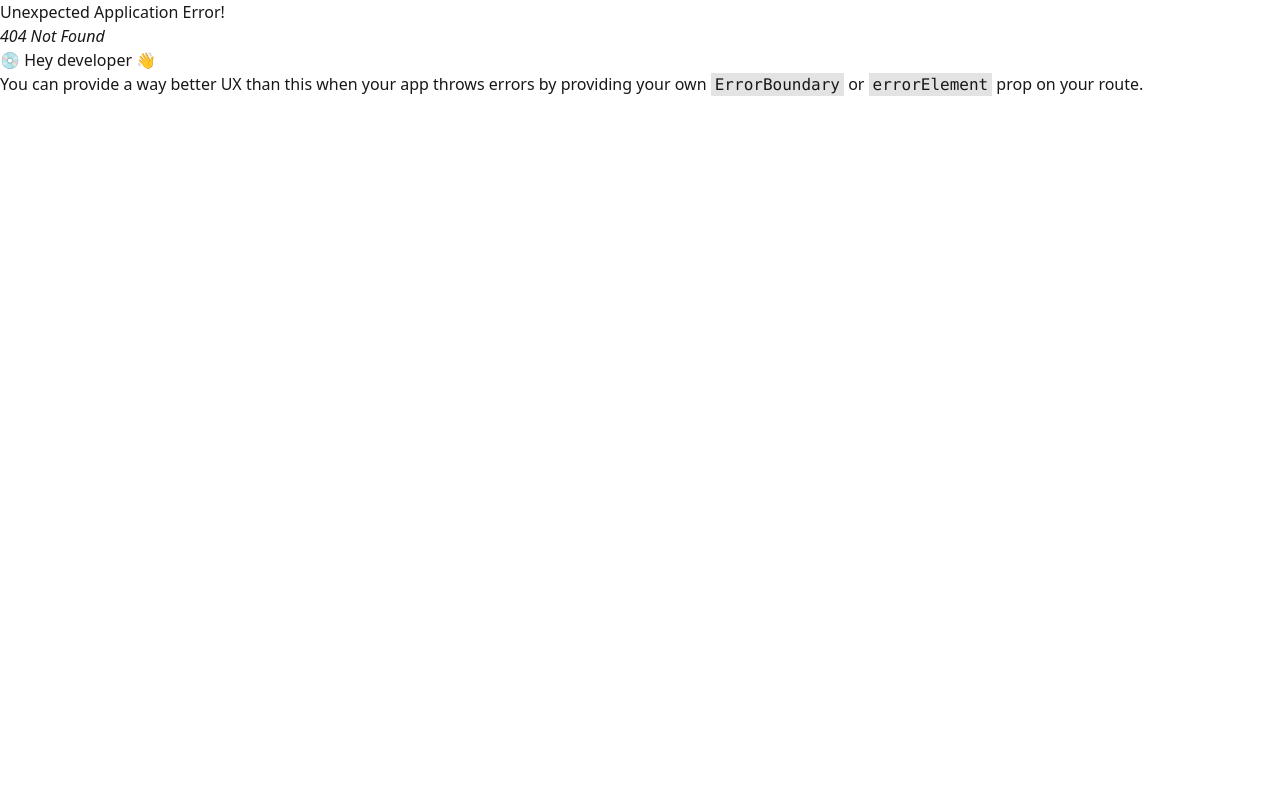
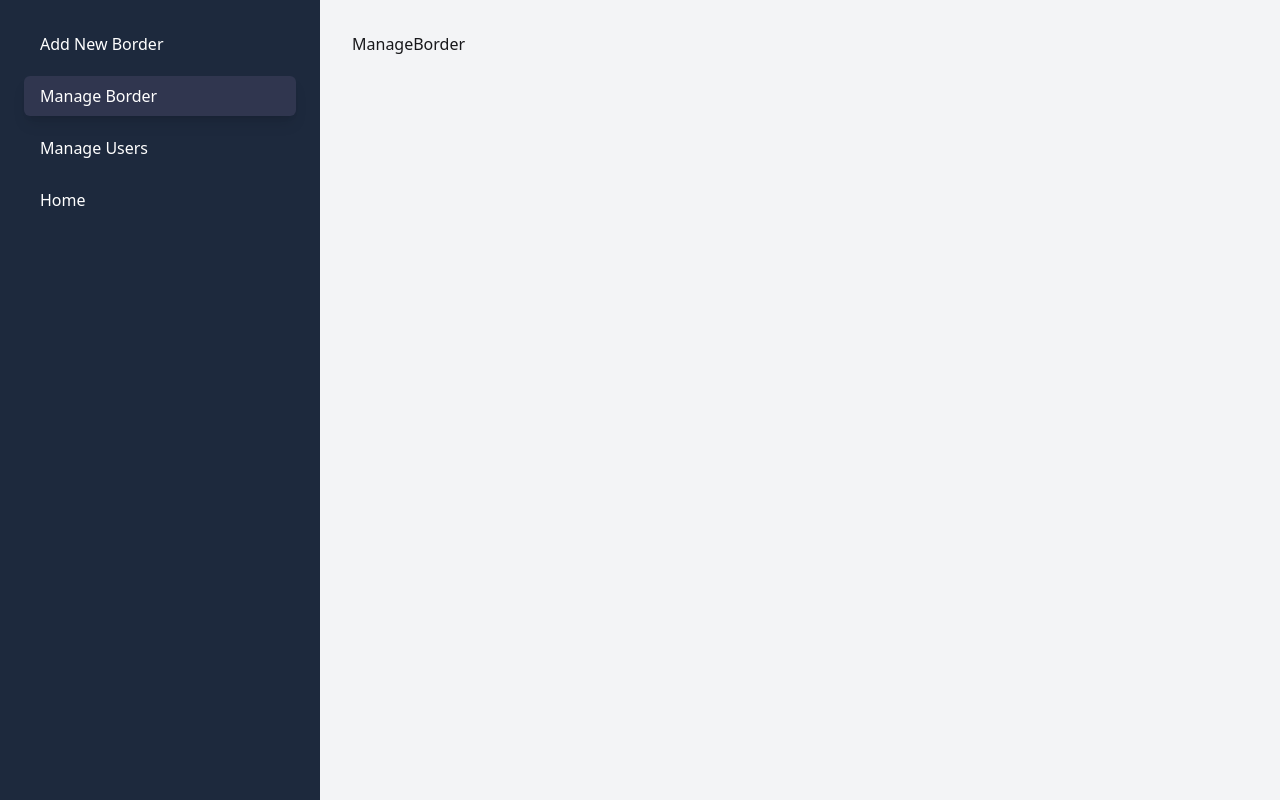
Before and after one commit to Nadimmo/Meal-Manager-ClientSide, a React (Vite) app: page /dashboard/manageBorder in a window 1280 px wide. Before the commit this address had no page. Built offline with nearby package versions, Linux system fonts and the light colour scheme.

Commit message:
create dashboard for admin

```diff
--- /dev/null
+++ b/src/Route/Dashboard.jsx
@@ -0,0 +1,75 @@
+import { NavLink, Outlet } from "react-router-dom";
+import { FaBars } from "react-icons/fa";
+import { useState } from "react";
+
+const Dashboard = () => {
+  const [isOpen, setIsOpen] = useState(false);
+  // console.log(isAdmin)
+  return (
+    <div className="min-h-screen ">
+      <button
+        className="md:hidden p-3 bg-slate-800 text-white   hover:bg-gray-700 transition duration-300"
+        onClick={() => setIsOpen(!isOpen)}
+      >
+        <FaBars size={24} />
+      </button>
+      <div className="flex min-h-screen">
+        <div
+          className={`bg-slate-800 text-white  lg:w-1/4 p-6
+      ${isOpen ? "block" : "hidden"} md:block`}
+        >
+          <div>
+            <ul className="space-y-3">
+              <NavLink
+                to="/dashboard/addBorder"
+                className={({ isActive }) =>
+                  isActive
+                    ? "block px-4 py-2 bg-[#30364F] rounded-md shadow-lg"
+                    : "block px-4 py-2 hover:bg-[#30364F] rounded-md transition duration-200"
+                }
+              >
+                Add New Border
+              </NavLink>
+              <NavLink
+                to="/dashboard/manageBorder"
+                className={({ isActive }) =>
+                  isActive
+                    ? "block px-4 py-2 bg-[#30364F] rounded-md shadow-lg"
+                    : "block px-4 py-2 hover:bg-[#30364F] rounded-md transition duration-200"
+                }
+              >
+                Manage Border
+              </NavLink>
+              <NavLink
+                to="/dashboard/manageUsers"
+                className={({ isActive }) =>
+                  isActive
+                    ? "block px-4 py-2 bg-[#30364F] rounded-md shadow-lg"
+                    : "block px-4 py-2 hover:bg-[#30364F] rounded-md transition duration-200"
+                }
+              >
+                Manage Users
+              </NavLink>
+              <NavLink
+                to="/"
+                className={({ isActive }) =>
+                  isActive
+                    ? "block px-4 py-2 bg-[#30364F] rounded-md shadow-lg"
+                    : "block px-4 py-2 hover:bg-[#30364F] rounded-md transition duration-200"
+                }
+              >
+                Home
+              </NavLink>
+            </ul>
+          </div>
+        </div>
+        {/* Content Area */}
+        <div className="lg:w-3/4 bg-gray-100  lg:p-8 mx-auto w-auto">
+          <Outlet />
+        </div>
+      </div>
+    </div>
+  );
+};
+
+export default Dashboard;
--- /dev/null
+++ b/src/pages/Dashoboard/ManageBorder/ManageBorder.jsx
@@ -0,0 +1,9 @@
+import React from 'react'
+
+function ManageBorder() {
+  return (
+    <div>ManageBorder</div>
+  )
+}
+
+export default ManageBorder
--- /dev/null
+++ b/src/pages/Dashoboard/ManageUsers/ManageUsers.jsx
@@ -0,0 +1,9 @@
+import React from 'react'
+
+function ManageUsers() {
+  return (
+    <div>ManageUsers</div>
+  )
+}
+
+export default ManageUsers
```
Also changed, not shown: src/Route/Route.jsx (+22 -0 lines).
